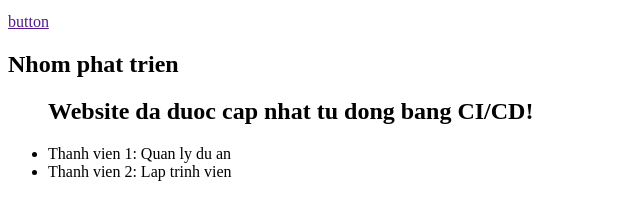
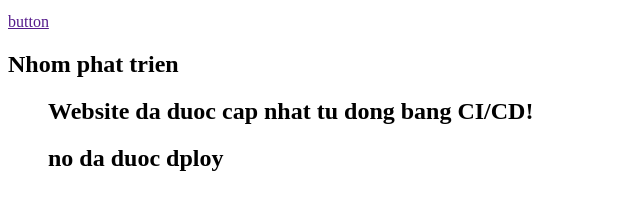
Before and after one commit to kitai-sama/simple-web-lab-demo-ops, a plain HTML site: page index.html in a window 1280 px wide. Shown: the part 101-320 px from the top of the page, without its empty margins (0-640 px from the left). Drawn offline with Linux system fonts and the light colour scheme.

Commit message:
Update index.html with deployment message

```diff
--- a/index.html
+++ b/index.html
@@ -12,8 +12,7 @@
     <h2>Nhom phat trien</h2>
     <ul>
         <h2>Website da duoc cap nhat tu dong bang CI/CD!</h2>
-        <li>Thanh vien 1: Quan ly du an</li>
-        <li>Thanh vien 2: Lap trinh vien</li>
+        <h2>no da duoc dploy</h2>
     </ul>
 </body>
 </html>
```
